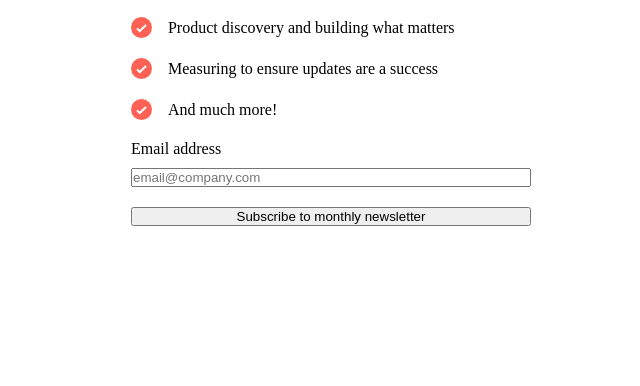
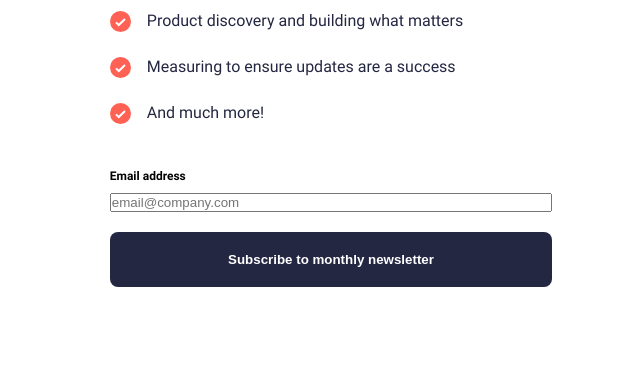
Before and after one commit to yurimzk/newsletter-sign-up, a website: page index.html in a window 1280 px wide. Shown: the part 414-800 px from the top of the page, without its empty margins (309-949 px from the left). Drawn offline with nearby package versions, Linux system fonts and the light colour scheme; files that its build step writes are made by us from their sources; files whose address does not match are found by name.

Commit message:
add style to button, fieldset and correct positioning

```diff
--- a/scss/style.scss
+++ b/scss/style.scss
@@ -33,6 +33,7 @@ body {
   place-content: center;
   margin: 0 auto;
   font-size: 1.6rem;
+  font-family: 'Roboto', sans-serif;
 }
 
 header {
@@ -42,27 +43,49 @@ header {
 }
 
 main {
-  padding: 3em 2rem;
+  padding: 3rem 2rem;
   display: flex;
   flex-direction: column;
-  gap: 2rem;
+  gap: 2.5rem;
+
+  h1, p {
+    color: $blue-800;
+  }
+
+  h1, label, button {
+    font-weight: 700;
+  }
 
   .list-item {
     display: flex;
     gap: 1em;
-    align-items: center;
+    align-items: start;
   }
 
   form {
     display: flex;
     flex-direction: column;
     gap: 2rem;
+    font-family: 'Roboto', sans-serif;
 
     fieldset {
       display: flex;
       flex-direction: column;
       gap: 1rem;
       border: none;
+      margin-top: 2rem;
+
+      label {
+        font-size: 1.2rem;
+      }
+    }
+
+    button {
+      background-color: $blue-800;
+      color: $white;
+      border: none;
+      padding: 2rem 3rem;
+      border-radius: .8rem;
     }
   }
 }
```
